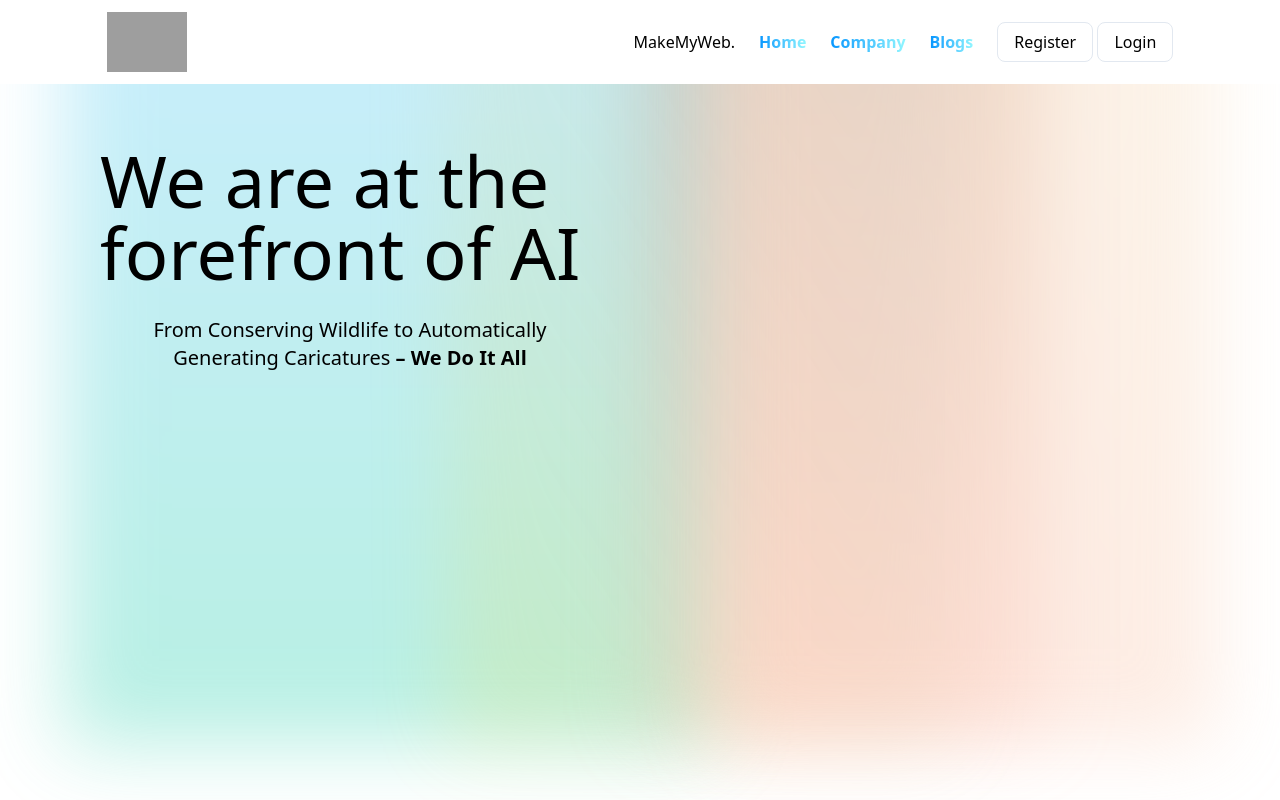
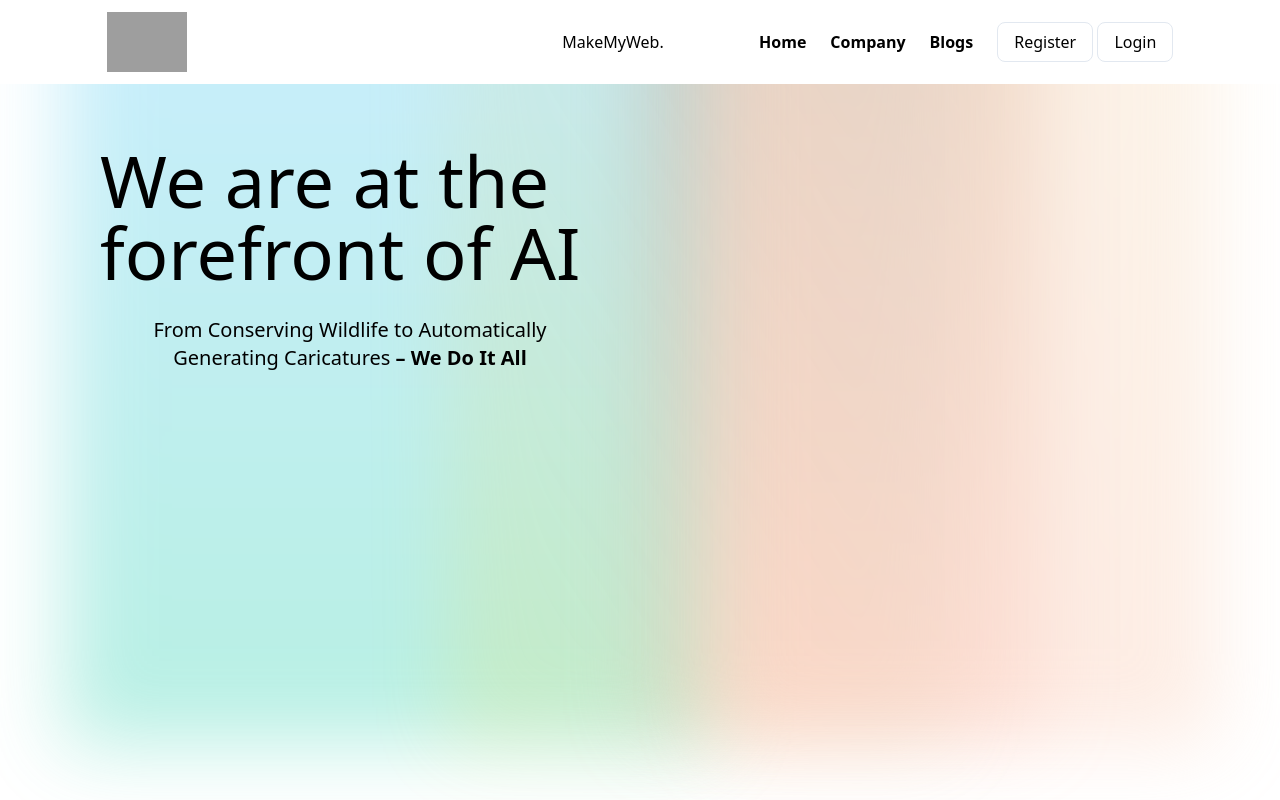
Before and after one commit to thePiyushPriyadarshi/lens-svelte, a SvelteKit app: page / in a window 1280 px wide. Shown: the top 800 px of the page. Built offline with nearby package versions, Linux system fonts and the light colour scheme; grey boxes are pictures that could not be loaded.

Commit message:
fixed:styling issue

```diff
--- a/src/components/Navbar.svelte
+++ b/src/components/Navbar.svelte
@@ -53,9 +53,13 @@
     <div class="hidden lg:block">
       <div class="flex gap-6 items-center justify-center">
         <a href="https://makemyweb.ai/en" target="_blank">MakeMyWeb.</a>
+        <a
+            class={`"bg-gradient-to-r text-transparent from-[#0796FF] to-[#91F6FF]" font-semibold bg-clip-text`}
+            href={"/"}>Home</a
+          >
         {#each navbarOptions as option}
           <a
-            class={`${option.path == "/" ? "bg-gradient-to-r text-transparent from-[#0796FF] to-[#91F6FF]" : ""} font-semibold bg-clip-text`}
+            class={`font-semibold bg-clip-text`}
             href={option.path}>{option.label}</a
           >
         {/each}
```
